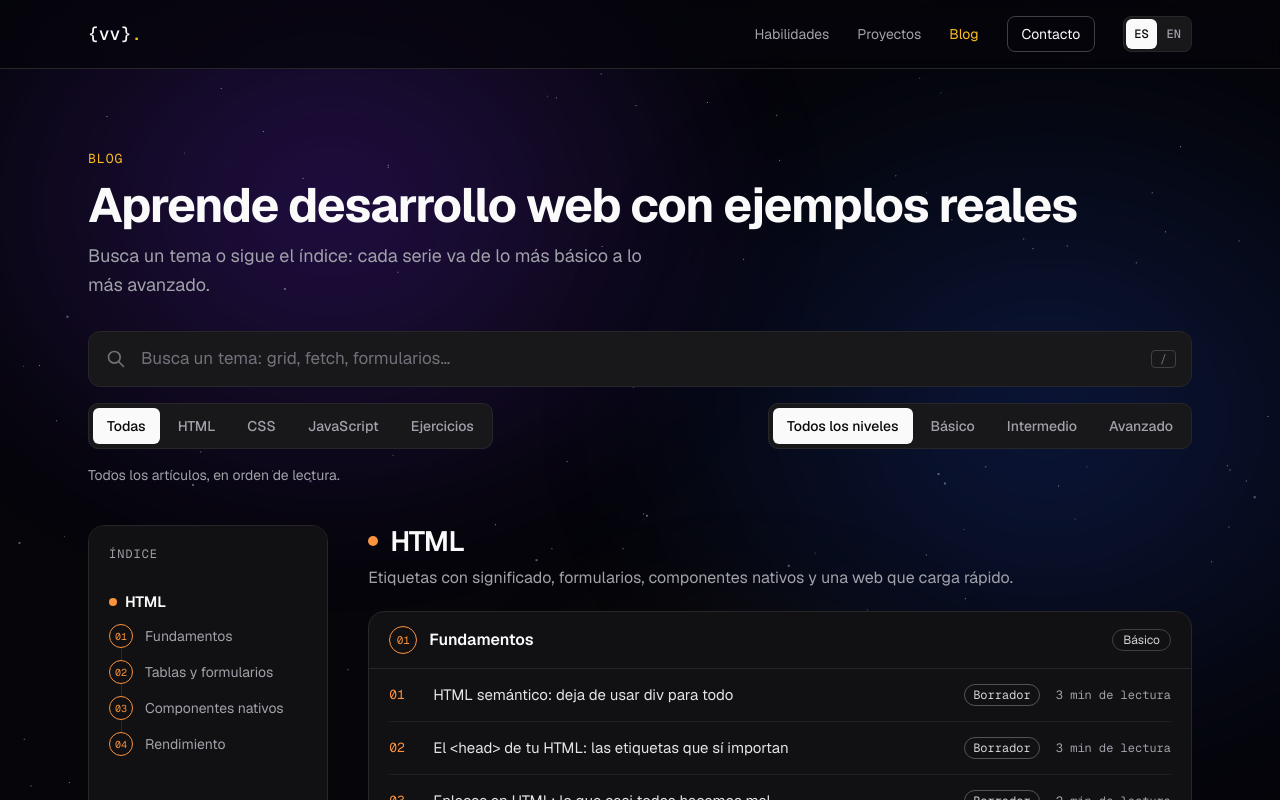
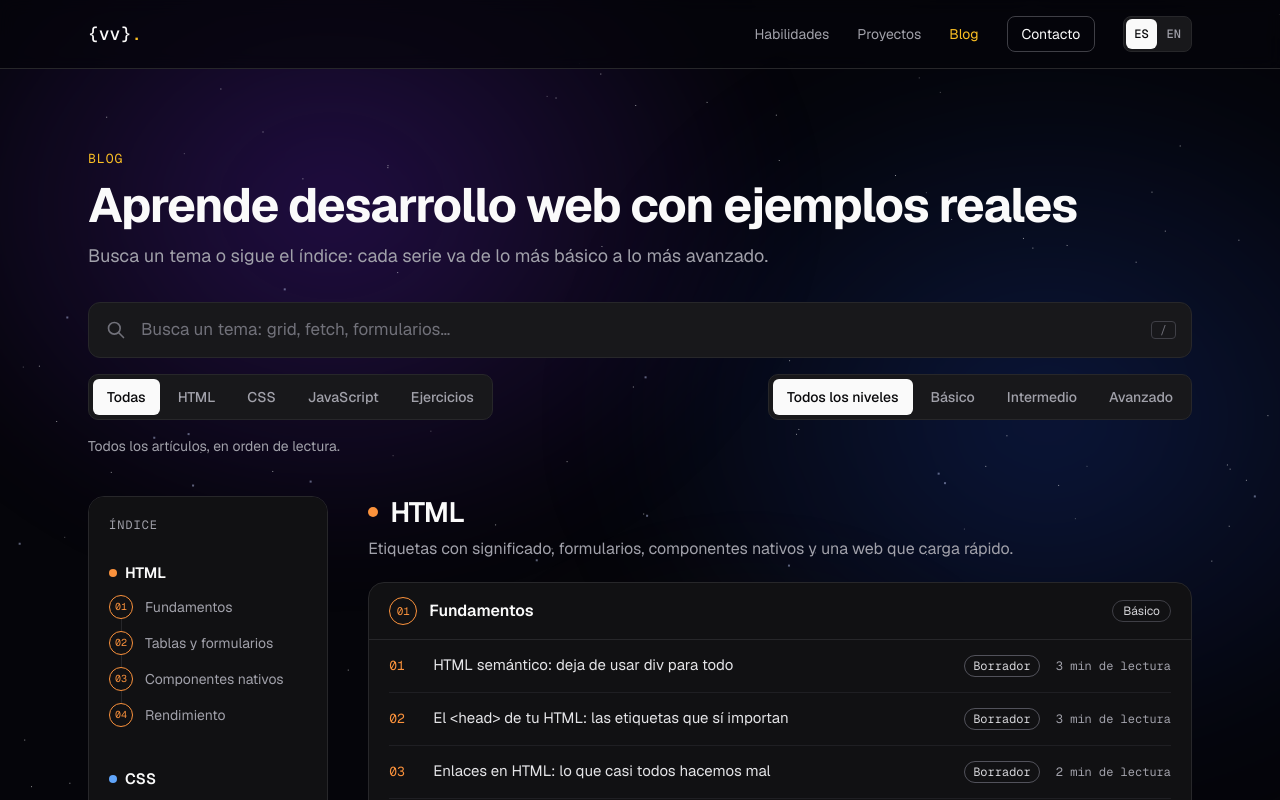
Before and after one commit to victorvzn/victorvillazon-portfolio, a Next.js app: page /blog in a window 1280 px wide. Shown: the top 800 px of the page. Built offline with nearby package versions, Linux system fonts and the light colour scheme.

Commit message:
Let the blog subtitle use the full width

```diff
--- a/pages/blog/index.js
+++ b/pages/blog/index.js
@@ -166,7 +166,7 @@ export default function Blog({ posts }) {
         <section className='flex flex-col gap-3 pt-16 pb-8 md:pt-20'>
           <p className='font-mono text-[13px] tracking-[0.08em] text-accent'>{t.blog.label}</p>
           <h1 className='text-4xl font-bold tracking-tight md:text-5xl'>{t.blog.title}</h1>
-          <p className='max-w-xl text-lg leading-relaxed text-zinc-400'>{t.blog.subtitle}</p>
+          <p className='text-lg leading-relaxed text-zinc-400'>{t.blog.subtitle}</p>
           {t.blog.spanishOnly && (
             <p className='self-start rounded-lg border border-line bg-raised px-3 py-1.5 text-sm text-zinc-300'>{t.blog.spanishOnly}</p>
           )}
```
